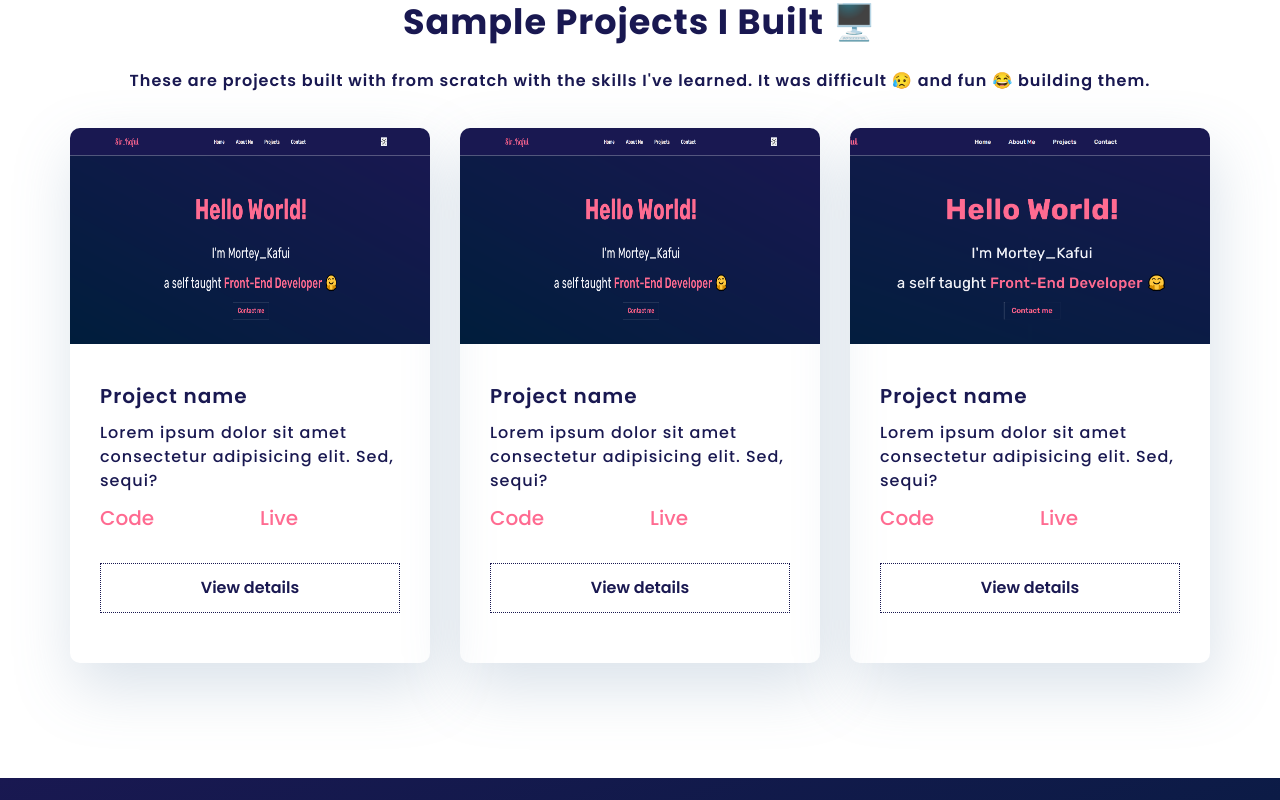
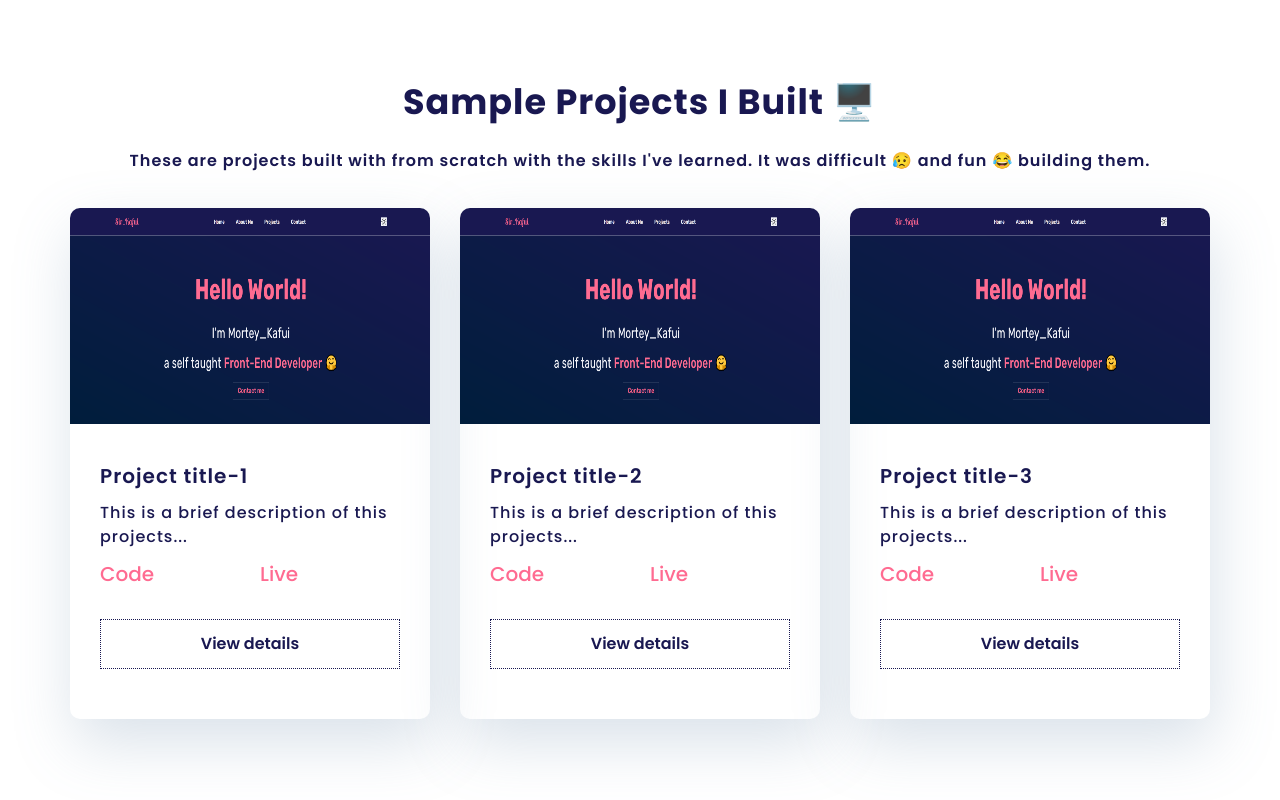
Before and after one commit to MorteyKafui/sir-kafui-portfolio, a Next.js app: page / in a window 1280 px wide. Shown: the part 1700-2500 px from the top of the page. Built offline with nearby package versions, Linux system fonts and the light colour scheme; some icons are missing; a web font is replaced by a local one.

Commit message:
add dummy data

```diff
--- a/components/Navbar/Navbar.module.css
+++ b/components/Navbar/Navbar.module.css
@@ -3,9 +3,10 @@
   color: #f5f6fb;
   height: 10vh;
 
-  position: fixed;
+  position: sticky;
   top: 0;
   left: 0;
+  right: 0;
   z-index: 10;
   width: 100%;
 }
--- a/components/ProjectSection/Projects.jsx
+++ b/components/ProjectSection/Projects.jsx
@@ -2,7 +2,7 @@ import Link from 'next/link';
 import Image from 'next/image';
 import styles from './Projects.module.css';
 
-const Projects = () => {
+const Projects = ({ results }) => {
   return (
     <section id='projects' className={styles.projects}>
       <h2>Sample Projects I Built 🖥️</h2>
@@ -12,7 +12,43 @@ const Projects = () => {
       </p>
       <div className='main-container'>
         <div className={styles.cards}>
-          <div className={`${styles.card} card-1`}>
+          {results.map(el => (
+            <>
+              <div className={`${styles.card} card-1`} key={el.id}>
+                <div className={styles.cardImage}>
+                  <Image
+                    src={el.image}
+                    alt={el.title}
+                    width={500}
+                    height={300}
+                  />
+                </div>
+                <div className={styles.cardContent}>
+                  <h3 className='title'>{el.title}</h3>
+                  <p className='project-desc'>{el.description}</p>
+                  <div className={styles.links}>
+                    <Link href='/'>
+                      <a className={styles.link}>
+                        <i className='fa-brands fa-github'></i> Code
+                      </a>
+                    </Link>
+                    <Link href='/'>
+                      <a className={styles.link}>
+                        <i className='fa-solid fa-code'></i> Live
+                      </a>
+                    </Link>
+                  </div>
+                  <Link href={`/projects/${el.slug}`}>
+                    <a className={styles.btn}>
+                      View details <i className='fa-solid fa-angles-right'></i>
+                    </a>
+                  </Link>
+                </div>
+              </div>
+            </>
+          ))}
+
+          {/* <div className={`${styles.card} card-1`}>
             <div className={styles.cardImage}>
               <Image
                 src='/assets/project-img.png'
@@ -45,8 +81,8 @@ const Projects = () => {
                 </a>
               </Link>
             </div>
-          </div>
-          <div className={`${styles.card} card-2`}>
+          </div> */}
+          {/* <div className={`${styles.card} card-2`}>
             <div className={styles.cardImage}>
               <Image
                 src='/assets/project-img.png'
@@ -79,8 +115,8 @@ const Projects = () => {
                 </a>
               </Link>
             </div>
-          </div>
-          <div className={`${styles.card} card-1`}>
+          </div> */}
+          {/* <div className={`${styles.card} card-1`}>
             <div className={styles.cardImage}>
               <Image
                 src='/assets/project-img.png'
@@ -114,7 +150,7 @@ const Projects = () => {
                 </a>
               </Link>
             </div>
-          </div>
+          </div> */}
         </div>
       </div>
     </section>
--- a/pages/api/hello.js
+++ /dev/null
@@ -1,5 +0,0 @@
-// Next.js API route support: https://nextjs.org/docs/api-routes/introduction
-
-export default function handler(req, res) {
-  res.status(200).json({ name: 'John Doe' })
-}
--- /dev/null
+++ b/pages/api/projects/[slug].js
@@ -0,0 +1,12 @@
+const { projects } = require('./data.json');
+
+export default function handler(req, res) {
+  const prt = projects.filter(el => el.slug === req.query.slug);
+
+  if (req.method === 'GET') {
+    res.status(200).json(prt);
+  } else {
+    res.setHeader('Allow', ['GET']);
+    res.status(405).json({ message: `Method is allowed!` });
+  }
+}
--- /dev/null
+++ b/pages/api/projects/data.json
@@ -0,0 +1,25 @@
+{
+  "projects": [
+    {
+      "id": "1",
+      "title": "Project title-1",
+      "slug": "project-title-1",
+      "image": "/assets/images/project-img.png",
+      "description": "This is a brief description of this projects..."
+    },
+    {
+      "id": "2",
+      "title": "Project title-2",
+      "slug": "project-titl-2",
+      "image": "/assets/images/project-img.png",
+      "description": "This is a brief description of this projects..."
+    },
+    {
+      "id": "3",
+      "title": "Project title-3",
+      "slug": "project-title-3",
+      "image": "/assets/images/project-img.png",
+      "description": "This is a brief description of this projects..."
+    }
+  ]
+}
--- /dev/null
+++ b/pages/api/projects/index.js
@@ -0,0 +1,10 @@
+const { projects } = require('./data.json');
+
+export default function handler(req, res) {
+  if (req.method === 'GET') {
+    res.status(200).json(projects);
+  } else {
+    res.setHeader('Allow', ['GET']);
+    res.status(405).json({ message: `Method is allowed!` });
+  }
+}
--- a/pages/index.js
+++ b/pages/index.js
@@ -5,14 +5,25 @@ import Layout from '../components/Layout/Layout';
 import Projects from '../components/ProjectSection/Projects';
 import Skills from '../components/Skills/Skills';
 
-export default function Home() {
+export default function Home({ results }) {
   return (
     <Layout title='Sir_Kafui | Welcome to my portfolio'>
       <Intro />
       <About />
       <Skills />
-      <Projects />
+      <Projects results={results} />
       <Contact />
     </Layout>
   );
 }
+
+export const getStaticProps = async () => {
+  const data = await fetch('http://localhost:3000/api/projects');
+
+  const results = await data.json();
+
+  return {
+    props: { results },
+    revalidate: 1,
+  };
+};
```
Also changed, not shown: pages/projects/[slug].js (added, +41 -0 lines), public/assets/images/project-img.png (added).
